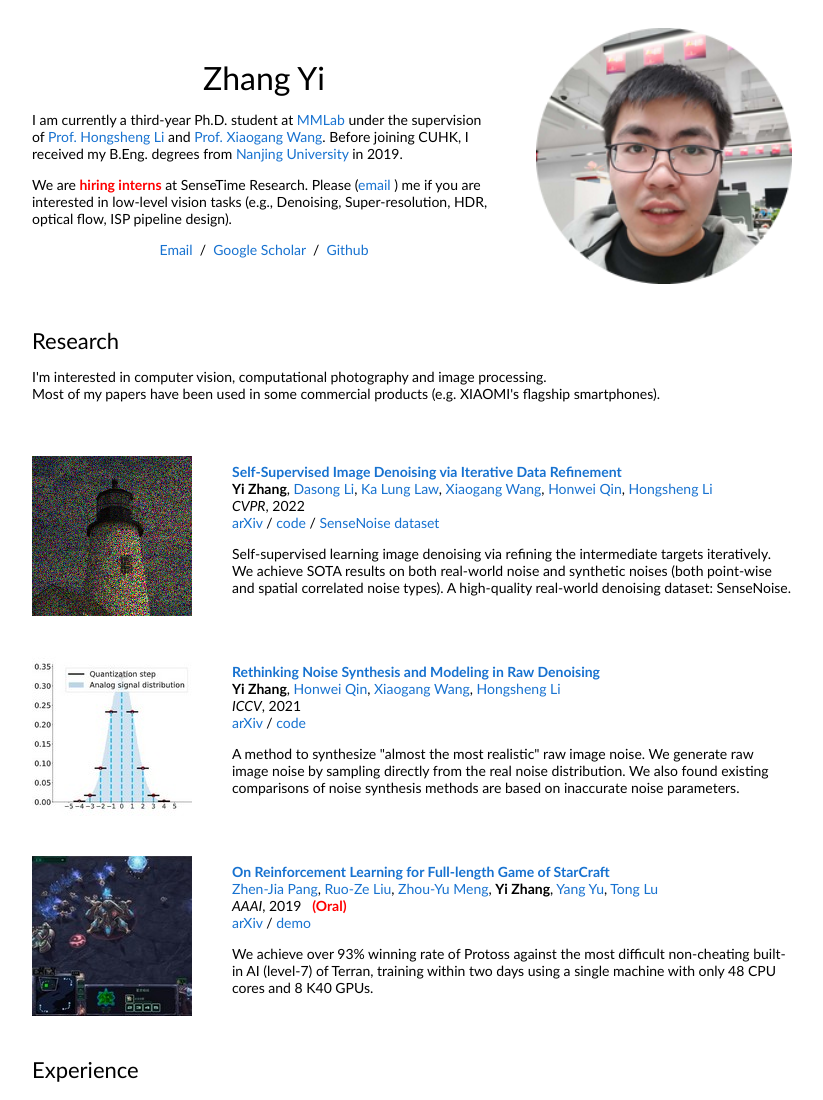
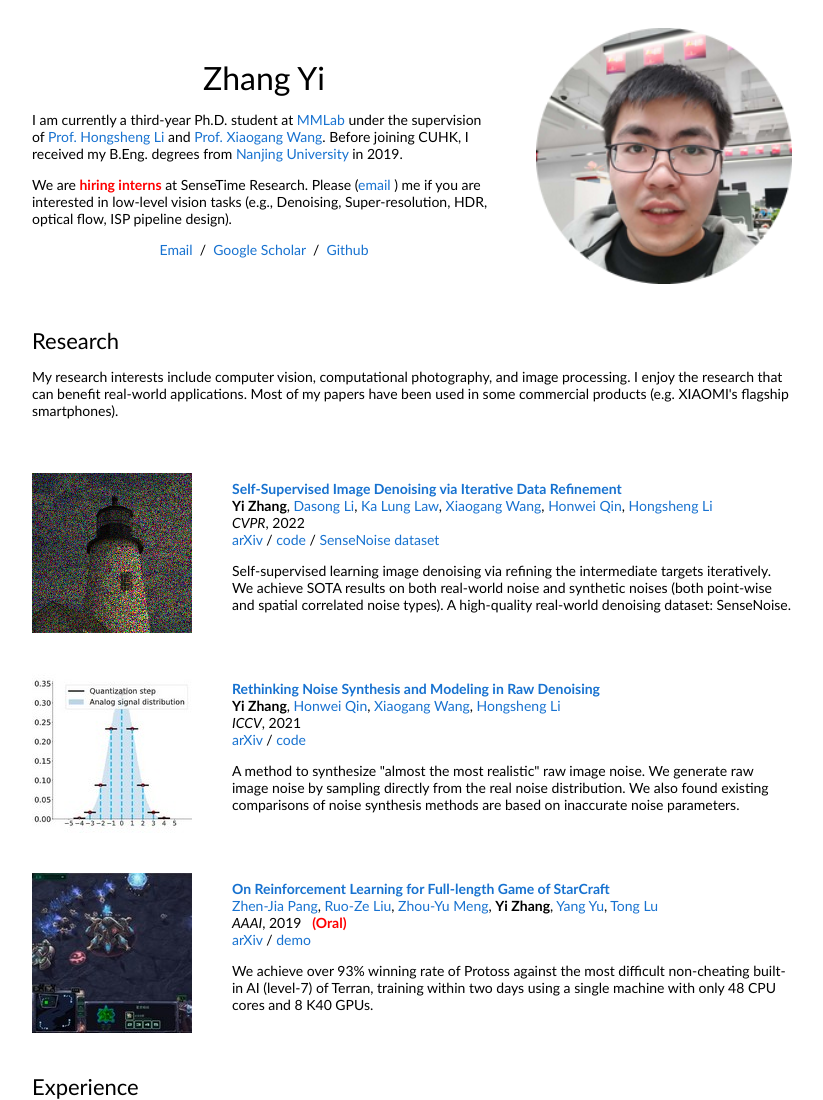
Before and after one commit to zhangyi-3/zhangyi-3.github.io, a plain HTML site: page index.html in a window 1280 px wide. Shown: the top 1100 px of the page, without its empty margins (228-1051 px from the left). Drawn offline with Linux system fonts and the light colour scheme.

Commit message:
update interests

```diff
--- a/index.html
+++ b/index.html
@@ -60,7 +60,8 @@
                     <td style="padding:20px;width:100%;vertical-align:middle">
                         <heading>Research</heading>
                         <p>
-                            I'm interested in computer vision, computational photography and image processing. <br>
+                            My research interests include computer vision, computational photography, and image processing.
+                            I enjoy the research that can benefit real-world applications.
                             Most of my papers have been used in some commercial products (e.g. XIAOMI's flagship smartphones).
                             <!--                            Representative papers are <span class="highlight">highlighted</span>.-->
                         </p>
```
